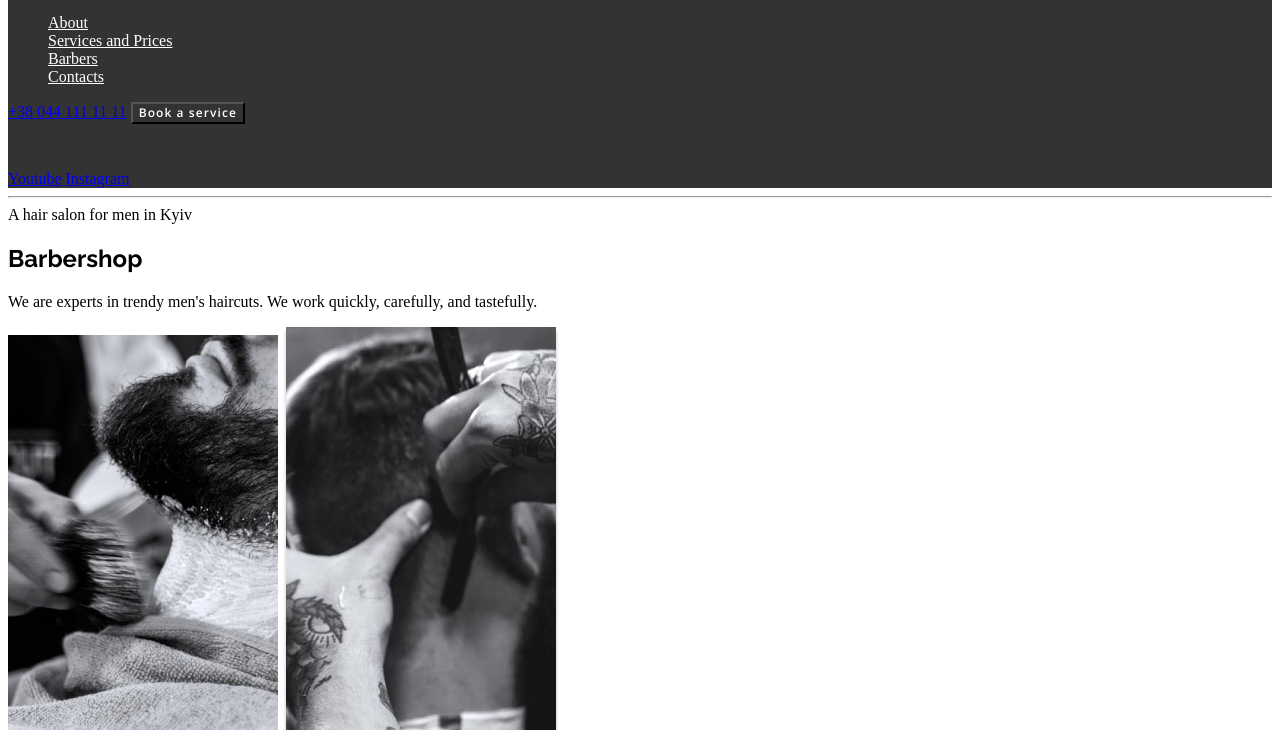
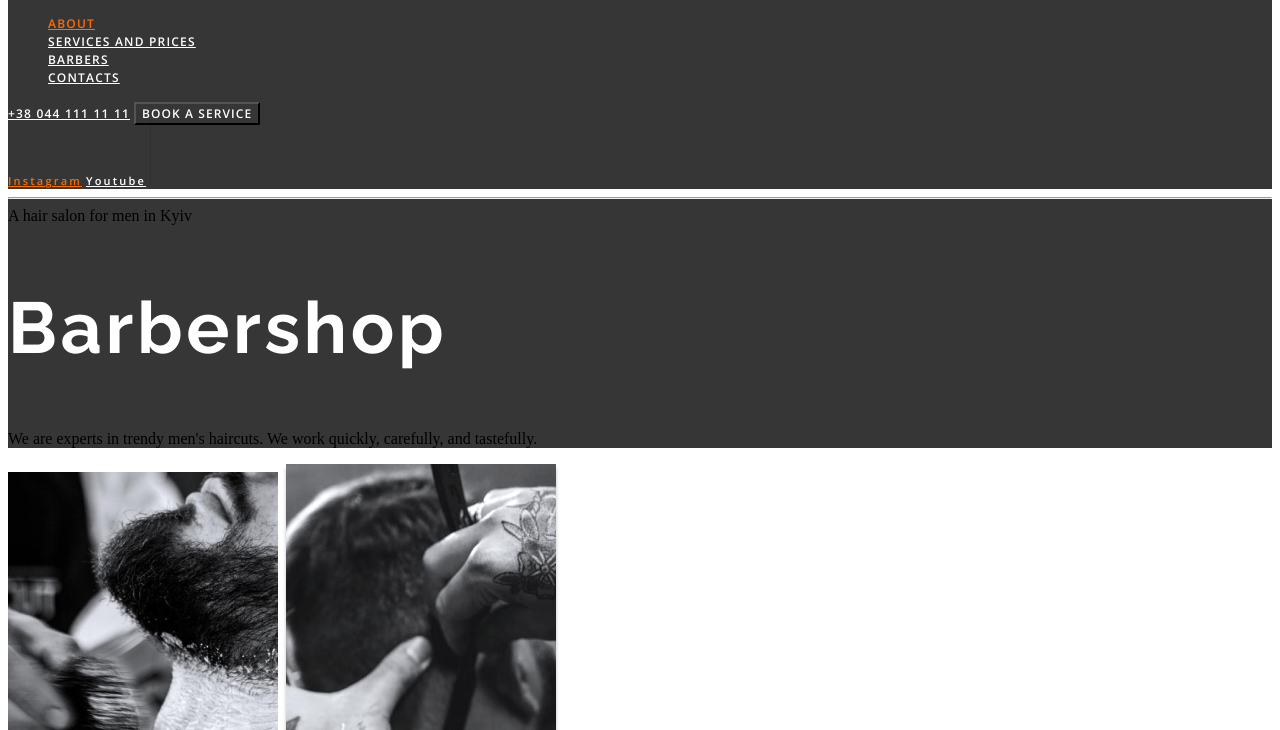
Before and after one commit to IuliaPopoaca/Barbershop, a plain HTML site: page index.html in a window 1280 px wide. Shown: the part 70-800 px from the top of the page. Drawn offline with nearby package versions, Linux system fonts and the light colour scheme.

Commit message:
BarberShop-lesson-4-module 2

```diff
--- a/index.html
+++ b/index.html
@@ -26,23 +26,28 @@
                 </ul>
             </nav>
 
-            <a href="tel:+38 044 111 11 11">+38 044 111 11 11</a>
+            <a href="tel:+38 044 111 11 11" class="phone-number">+38 044 111 11 11</a>
 
           <button class="button">Book a service</button>
 
             <section>
+
+                 <a
+                    href="https://wwww.instagram.com"
+                    rel="noopener nooreferrer nofollow"
+                    target="_blank"
+                    class="social-links active"
+                    >Instagram</a
+                >
+
                 <a
                     href="https://www.youtube.com/"
                     rel="noopener nooreferrer nofollow"
                     target="_blank"
+                    class="social-links"
                     >Youtube</a
                 >
-                <a
-                    href="https://wwww.instagram.com"
-                    rel="noopener nooreferrer nofollow"
-                    target="_blank"
-                    >Instagram</a
-                >
+
                 <img
                     src="images/dash_navigation_links.png"
                     alt="link separator"
@@ -51,10 +56,10 @@
         </header>
         <!-- main section -->
         <main>
-            <section>
+            <section class="hero-section">
                 <hr />
                 <span>A hair salon for men in Kyiv</span>
-                <h1>Barbershop</h1>
+                <h1 title="BarberShop" class="hero-heading">Barbershop</h1>
                 <p>
                     We are experts in trendy men's haircuts. We work quickly,
                     carefully, and tastefully.
--- a/styles.css
+++ b/styles.css
@@ -1,7 +1,10 @@
 :root{
     --link-color: white ;
+    --link-active-color: #FF6C00;
+    --heading-color: #fff;
     --text-font-family: "Open Sans", sans-serif;
-    --heading-font-Family: "Raleway" , sans-serif;
+    --heading-font-family: "Raleway", sans-serif;
+
 
 }
 
@@ -10,31 +13,73 @@ h1, h2, h3, h4 , h5 , h6 {
     font-family: "Raleway" , sans-serif ;
 }
 
+.global-header{
+    background-color: #363636;
+}
+
+.global-header .main-navigation a,
+.global-header .main-navigation a:visited,
+.phone-number{
+    color: var(--link-color);
+    font-size: 12px;
+    font-family: var(--text-font-family);
+    font-style: normal;
+    font-weight: 600;
+    line-height: normal;
+    letter-spacing: 1.2px;
+    text-transform: uppercase;
+}
+
 ul{
     list-style-type: none;
 }
 
 .button{
-color: #FFFFFF;
-font-family: Open Sans;
-font-size: 12px;
-font-weight: 600;
-line-height: 16px;
-font-style: normal;
-letter-spacing: 0.09em;
-text-align: left;
-background-color: transparent;
-
+    color:var(--link-color);
+    font-size: 12px;
+    font-family: var(--text-font-family);
+    font-style: normal;
+    font-weight: 600;
+    line-height: normal;
+    letter-spacing: 1.08px;
+    text-transform: uppercase;
+    background-color: transparent;
 }
 
-.global-header .main-navigation a, .global-header .main-navigation a:visited{
-    color: white;
+
+.global-header .main-navigation a.active
+{
+    color: var(--link-active-color);
 }
 
-.global-header{
-    background-color: #333;
+.global-header .social-links{
+    color: var(--link-color);
+    font-size: 11px;
+    font-family: var(--text-font-family);
+    font-style: normal;
+    font-weight: 600;
+    line-height: normal;
+    letter-spacing: 2.2px;
+    }
+
+.global-header .social-links.active{
+    color: var(--link-active-color);
 }
 
-.global-header .main-navigation {
-    color: red;
+.phone-number{
+    text-transform: uppercase;
 }
+
+.hero-heading{
+    color: var(--heading-color);
+    font-size: 72px;
+    font-family: var(--heading-font-family);
+    font-style: normal;
+    font-weight: 700;
+    line-height: normal;
+    letter-spacing: 3.6px;
+}
+
+.hero-section{
+    background-color: #363636;
+}
```
